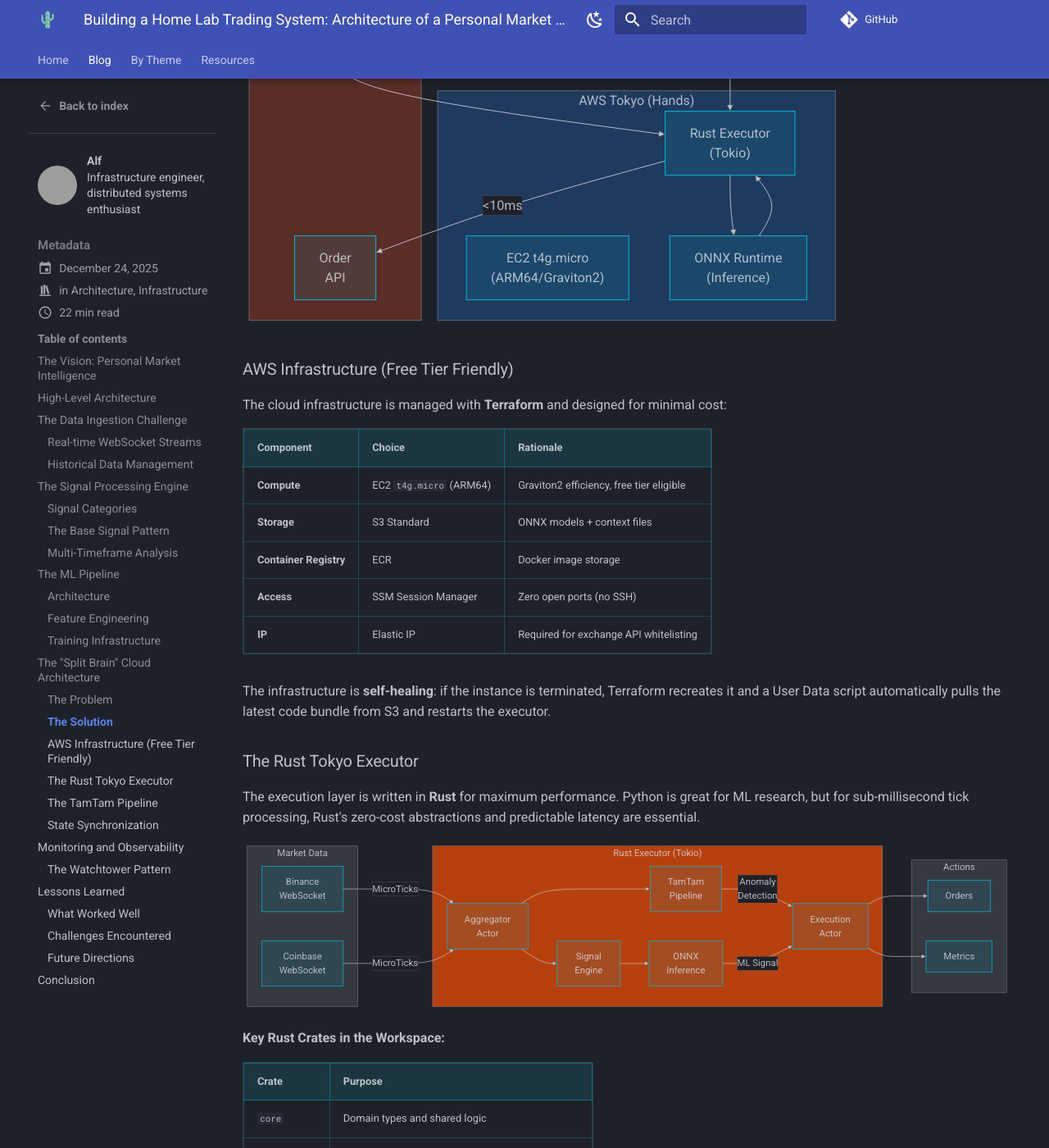
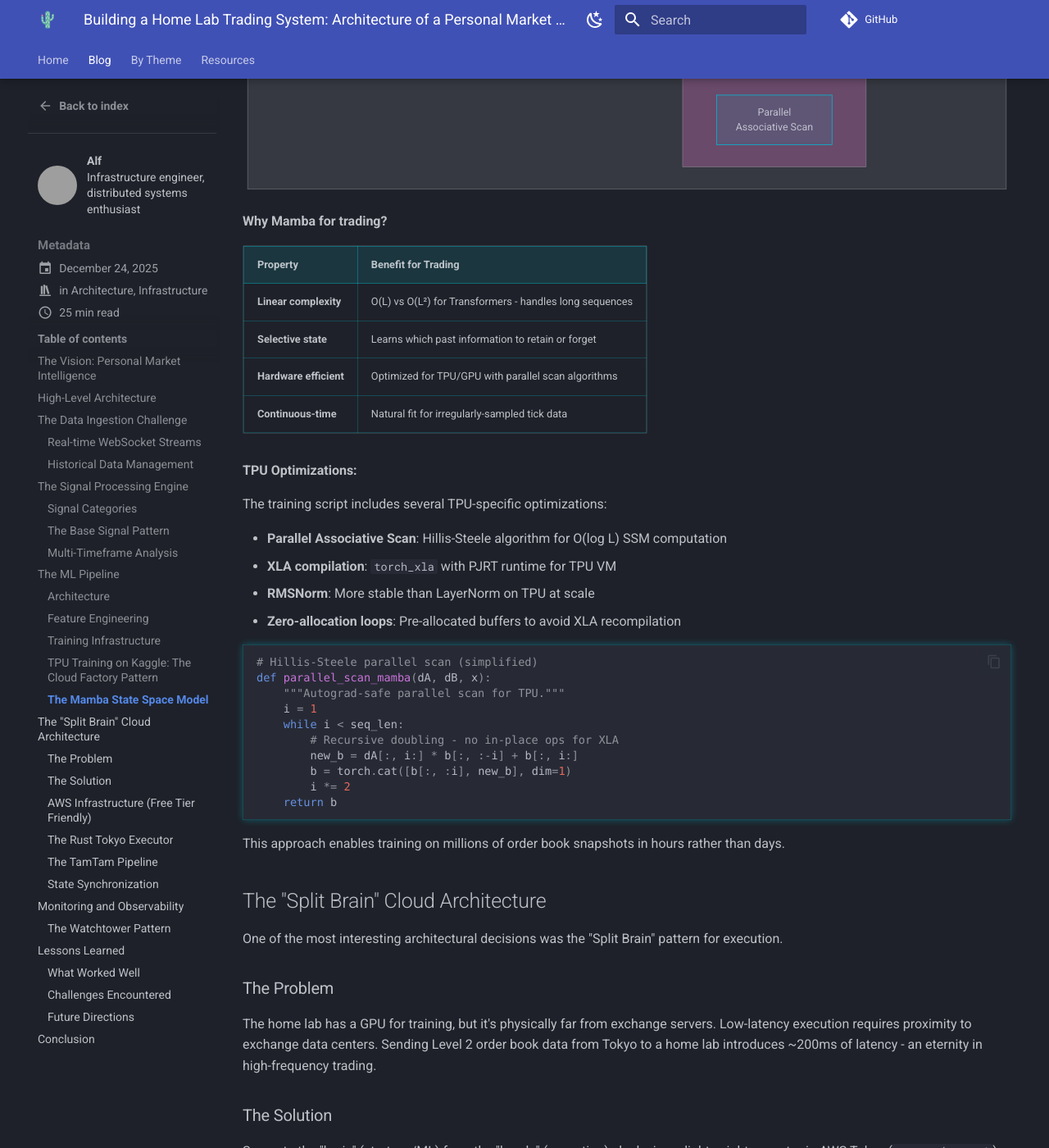
Before and after one commit to alfredojrc/digital-garden, an MkDocs documentation site: the page built from docs/blog/posts/building-a-home-lab-trading-system.md, in a window 1280 px wide and 1400 px high, scrolled down 9079 px. Shown: the whole window at 82% size. Built offline with MkDocs 1.6.1 and Material for MkDocs 9.7.7, drawn with Linux system fonts in a browser that asks for light colours; comment, search, counter and statistics services are not loaded; some of the changed text lies outside the part shown; grey boxes are pictures that could not be loaded.

Commit message:
feat: Add TPU/Kaggle training section with Mamba SSM details
- Add Cloud Factory pattern for distributed training (GPU + TPU v5e)
- Document Mamba State Space Model architecture with parallel scan
- Include TPU optimizations: torch_xla, RMSNorm, Hillis-Steele algorithm
- Add Kaggle TPU v5e (8 cores) workflow integration
- Update homepage description with TPU/Mamba mentions
- Add new tags: tpu, kaggle, mamba, state-space-models

🤖 Generated with [Claude Code](https://claude.com/claude-code)

Co-Authored-By: Claude Opus 4.5 <noreply@anthropic.com>

````diff
--- a/docs/blog/posts/building-a-home-lab-trading-system.md
+++ b/docs/blog/posts/building-a-home-lab-trading-system.md
@@ -18,8 +18,11 @@ tags:
   - rust
   - aws
   - terraform
+  - tpu
+  - kaggle
+  - mamba
 slug: building-home-lab-trading-system
-readtime: 22
+readtime: 25
 social_image: assets/images/blog/AWS_ML_BTC_Trading.jpg
 ---
 
@@ -336,6 +339,108 @@ Training runs on a dedicated GPU in the home lab. The system uses:
 - **Hyperparameter optimization** with Bayesian search
 - **Model versioning** for rollback capability
 
+### TPU Training on Kaggle: The Cloud Factory Pattern
+
+For computationally intensive experiments, the home GPU isn't always enough. The project leverages **Kaggle's free TPU v5e** (8-core) for training cutting-edge architectures that would take days on a single GPU.
+
+```mermaid
+flowchart LR
+    subgraph Home["Home Lab"]
+        RAW["Raw Data<br/>(15GB JSON)"]
+        CONVERT["Vectorized<br/>Parquet"]
+    end
+
+    subgraph Kaggle["Kaggle Cloud"]
+        DATASET[("Dataset<br/>mercuryg-lob-data")]
+        TPU["TPU v5e<br/>(8-core)"]
+        MAMBA["Mamba SSM<br/>Training"]
+        WANDB["W&B<br/>Monitoring"]
+    end
+
+    subgraph Output["Artifacts"]
+        WEIGHTS["Model<br/>Weights"]
+        ONNX["ONNX<br/>Export"]
+    end
+
+    RAW --> CONVERT
+    CONVERT -->|"Upload"| DATASET
+    DATASET --> TPU
+    TPU --> MAMBA
+    MAMBA --> WANDB
+    MAMBA --> WEIGHTS
+    WEIGHTS --> ONNX
+
+    style TPU fill:#4285f4
+    style Kaggle fill:#20beff22
+```
+
+The **"Cloud Factory" pattern** works as follows:
+
+1. **Local preprocessing**: Convert 15GB of raw order book JSON to 42 vectorized Parquet files (4.2M snapshots)
+2. **Upload to Kaggle**: The processed dataset becomes a reusable Kaggle dataset
+3. **TPU training**: Run training kernels on TPU v5e with `torch_xla`
+4. **Live monitoring**: Weights & Biases tracks loss curves and metrics
+5. **Download weights**: Retrieve the trained model for local ONNX conversion
+
+### The Mamba State Space Model
+
+The latest experiments use **Mamba**, a state-space model architecture that's particularly well-suited for sequential financial data:
+
+```mermaid
+flowchart TB
+    subgraph MambaBlock["Mamba Block"]
+        IN["Input"] --> PROJ["Linear Projection"]
+        PROJ --> CONV["1D Conv<br/>(Depthwise)"]
+        CONV --> SSM["State Space<br/>Model"]
+        SSM --> OUT["Output"]
+
+        PROJ -->|"Gate"| GATE["SiLU Gate"]
+        GATE --> OUT
+    end
+
+    subgraph SSM["Selective State Space"]
+        DT["Δt (Discretization)"]
+        A["A (State Matrix)"]
+        B["B (Input Matrix)"]
+        SCAN["Parallel<br/>Associative Scan"]
+    end
+
+    style SSM fill:#6a4a6a
+```
+
+**Why Mamba for trading?**
+
+| Property | Benefit for Trading |
+|----------|---------------------|
+| **Linear complexity** | O(L) vs O(L²) for Transformers - handles long sequences |
+| **Selective state** | Learns which past information to retain or forget |
+| **Hardware efficient** | Optimized for TPU/GPU with parallel scan algorithms |
+| **Continuous-time** | Natural fit for irregularly-sampled tick data |
+
+**TPU Optimizations:**
+
+The training script includes several TPU-specific optimizations:
+
+- **Parallel Associative Scan**: Hillis-Steele algorithm for O(log L) SSM computation
+- **XLA compilation**: `torch_xla` with PJRT runtime for TPU VM
+- **RMSNorm**: More stable than LayerNorm on TPU at scale
+- **Zero-allocation loops**: Pre-allocated buffers to avoid XLA recompilation
+
+```python
+# Hillis-Steele parallel scan (simplified)
+def parallel_scan_mamba(dA, dB, x):
+    """Autograd-safe parallel scan for TPU."""
+    i = 1
+    while i < seq_len:
+        # Recursive doubling - no in-place ops for XLA
+        new_b = dA[:, i:] * b[:, :-i] + b[:, i:]
+        b = torch.cat([b[:, :i], new_b], dim=1)
+        i *= 2
+    return b
+```
+
+This approach enables training on millions of order book snapshots in hours rather than days.
+
 ## The "Split Brain" Cloud Architecture
 
 One of the most interesting architectural decisions was the "Split Brain" pattern for execution.
--- a/mkdocs.yml
+++ b/mkdocs.yml
@@ -107,6 +107,10 @@ plugins:
         - terraform
         - tokio
         - onnx
+        - tpu
+        - kaggle
+        - mamba
+        - state-space-models
         - pNFS
         - distributed-storage
         - NVMe
````
Also changed, not shown: docs/home.md (+3 -3 lines).
